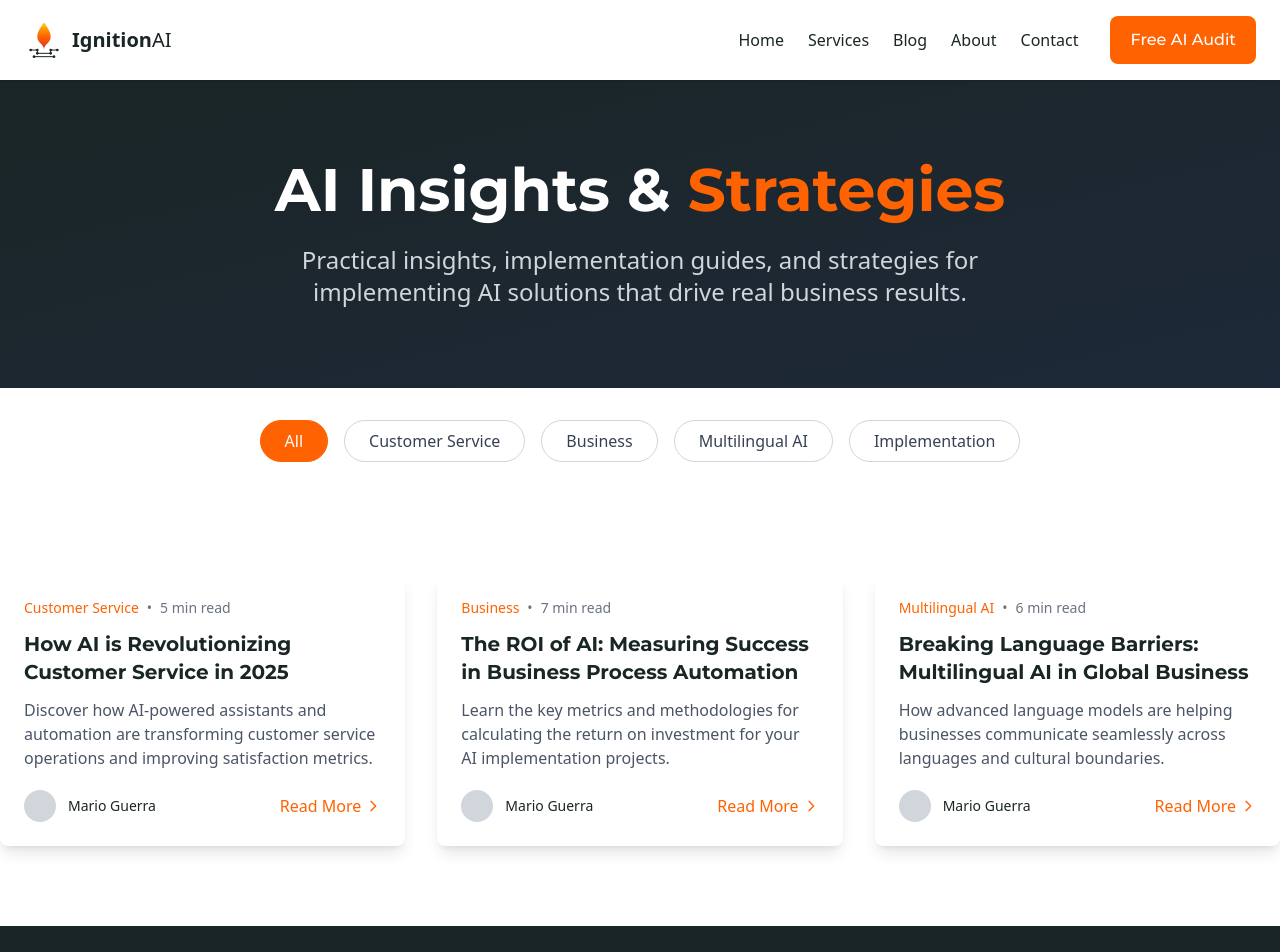
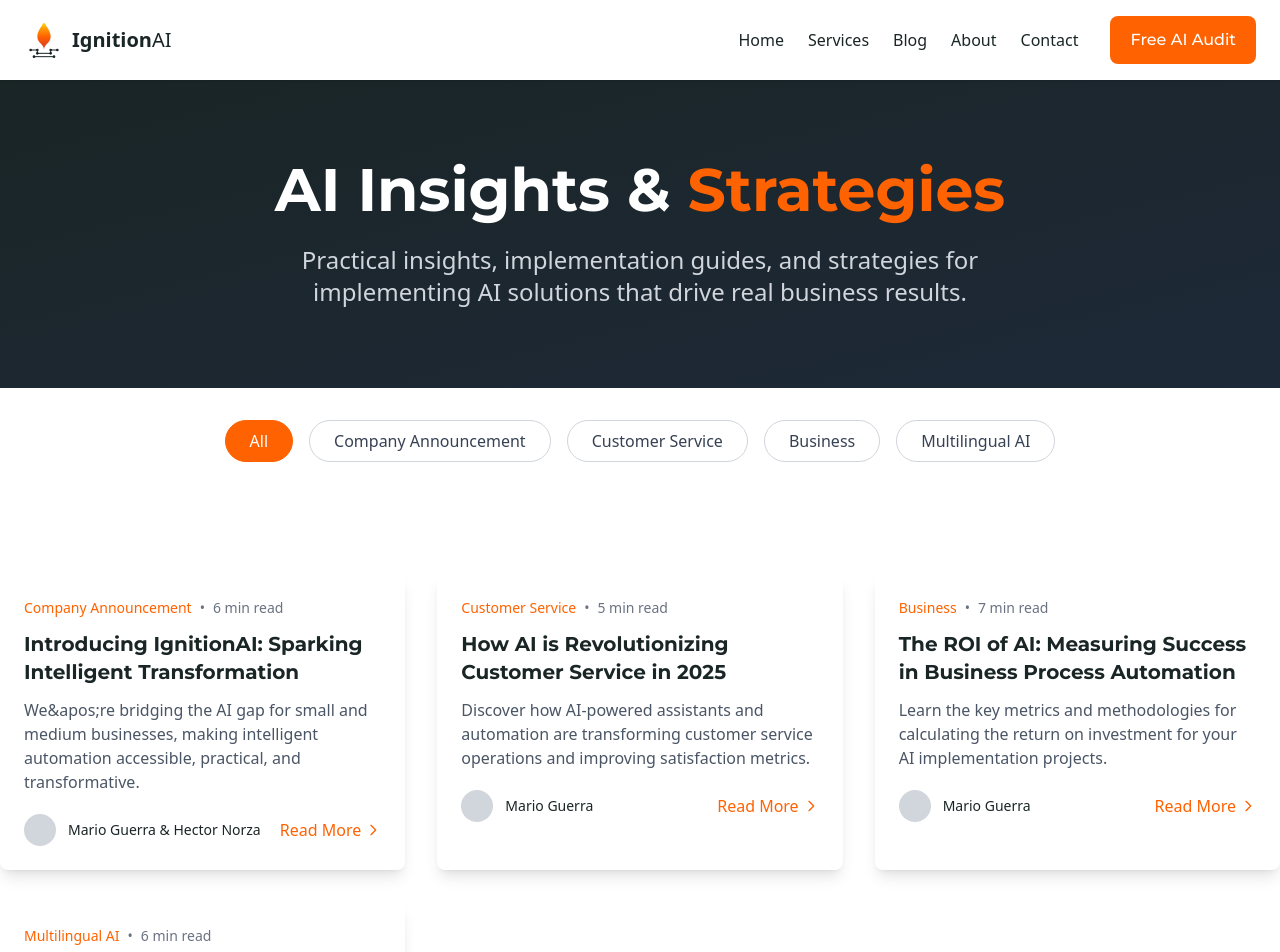
Before and after one commit to mario-guerra/ignitionai.xyz, a Next.js app: page /blog in a window 1280 px wide. Shown: the top 952 px of the page. Built offline with nearby package versions, Linux system fonts and the light colour scheme.

Commit message:
announcement blog post

```diff
--- a/src/app/blog/page.tsx
+++ b/src/app/blog/page.tsx
@@ -2,52 +2,53 @@
 
 import Link from 'next/link';
 import { motion } from 'framer-motion';
-import { useEffect, useState } from 'react';
+import { useEffect, useState, useCallback } from 'react';
+import { blogPostsMetadata, BlogPostMetadata } from '@/lib/blog/metadata';
+
+const getAllBlogPosts = (): BlogPostMetadata[] => {
+  const posts = Object.values(blogPostsMetadata);
+  return posts.sort((a, b) => new Date(b.publishDate).getTime() - new Date(a.publishDate).getTime());
+};
+
+const getAllCategories = (): string[] => {
+  const posts = getAllBlogPosts();
+  const categories = ['All', ...new Set(posts.map(post => post.category))];
+  return categories;
+};
+
+const getBlogPostsByCategory = (category: string): BlogPostMetadata[] => {
+  const posts = getAllBlogPosts();
+
+  if (category === 'All') {
+    return posts;
+  }
+
+  return posts.filter(post => post.category === category);
+};
 
 const BlogPage = () => {
   const [isMounted, setIsMounted] = useState(false);
+  const [selectedCategory, setSelectedCategory] = useState('All');
+  const [blogPosts, setBlogPosts] = useState<BlogPostMetadata[]>([]);
+  const [categories, setCategories] = useState<string[]>([]);
+
+  const fetchBlogPosts = useCallback((category: string = 'All') => {
+    const posts = getBlogPostsByCategory(category);
+    const cats = getAllCategories();
+    setBlogPosts(posts);
+    setCategories(cats);
+  }, []);
 
   useEffect(() => {
     setIsMounted(true);
-  }, []);
+    fetchBlogPosts();
+  }, [fetchBlogPosts]);
 
-  const blogPosts = [
-    {
-      id: 1,
-      title: 'How AI is Revolutionizing Customer Service in 2025',
-      excerpt: 'Discover how AI-powered assistants and automation are transforming customer service operations and improving satisfaction metrics.',
-      image: '/images/blog/customer-service-ai.jpg',
-      publishDate: '2025-07-15', // Internal use only
-      author: 'Mario Guerra',
-      category: 'Customer Service',
-      slug: 'how-ai-is-revolutionizing-customer-service-2025',
-      readTime: '5 min read'
-    },
-    {
-      id: 2,
-      title: 'The ROI of AI: Measuring Success in Business Process Automation',
-      excerpt: 'Learn the key metrics and methodologies for calculating the return on investment for your AI implementation projects.',
-      image: '/images/blog/roi-ai-measurement.jpg',
-      publishDate: '2025-06-22', // Internal use only
-      author: 'Mario Guerra',
-      category: 'Business',
-      slug: 'roi-ai-measuring-success-business-process-automation',
-      readTime: '7 min read'
-    },
-    {
-      id: 3,
-      title: 'Breaking Language Barriers: Multilingual AI in Global Business',
-      excerpt: 'How advanced language models are helping businesses communicate seamlessly across languages and cultural boundaries.',
-      image: '/images/blog/multilingual-ai.jpg',
-      publishDate: '2025-05-08', // Internal use only
-      author: 'Mario Guerra',
-      category: 'Multilingual AI',
-      slug: 'breaking-language-barriers-multilingual-ai-global-business',
-      readTime: '6 min read'
+  useEffect(() => {
+    if (isMounted) {
+      fetchBlogPosts(selectedCategory);
     }
-  ];
-
-  const categories = ['All', 'Customer Service', 'Business', 'Multilingual AI', 'Implementation'];
+  }, [selectedCategory, isMounted, fetchBlogPosts]);
 
   return (
     <main className="bg-white">
@@ -87,8 +88,9 @@ const BlogPage = () => {
             {categories.map((category, index) => (
               <button
                 key={index}
+                onClick={() => setSelectedCategory(category)}
                 className={`px-6 py-2 rounded-full border transition-colors ${
-                  index === 0
+                  category === selectedCategory
                     ? 'bg-ignition-orange text-white border-ignition-orange'
                     : 'bg-white text-gray-700 border-gray-300 hover:border-ignition-orange hover:text-ignition-orange'
                 }`}
@@ -103,6 +105,11 @@ const BlogPage = () => {
       {/* Blog Posts Grid */}
       <section className="py-20">
         <div className="container mx-auto">
+          {blogPosts.length === 0 ? (
+            <div className="text-center">
+              <p className="text-gray-600 text-lg">No blog posts found for this category.</p>
+            </div>
+          ) : (
             <div className="grid grid-cols-1 md:grid-cols-2 lg:grid-cols-3 gap-8">
               {blogPosts.map((post) => (
                 <article
@@ -152,6 +159,7 @@ const BlogPage = () => {
               </article>
             ))}
             </div>
+          )}
         </div>
       </section>
 
--- /dev/null
+++ b/src/lib/blog/index.ts
@@ -0,0 +1,2 @@
+export * from './metadata';
+export * from './utils';
--- /dev/null
+++ b/src/lib/blog/metadata.ts
@@ -0,0 +1,59 @@
+export interface BlogPostMetadata {
+  id: string;
+  title: string;
+  excerpt: string;
+  publishDate: string;
+  author: string;
+  category: string;
+  slug: string;
+  readTime: string;
+  image?: string;
+}
+
+// Blog post metadata registry
+export const blogPostsMetadata: Record<string, BlogPostMetadata> = {
+  'introducing-ignitionai-sparking-intelligent-transformation': {
+    id: 'introducing-ignitionai-sparking-intelligent-transformation',
+    title: 'Introducing IgnitionAI: Sparking Intelligent Transformation',
+    excerpt: 'We&apos;re bridging the AI gap for small and medium businesses, making intelligent automation accessible, practical, and transformative.',
+    publishDate: '2025-08-25',
+    author: 'Mario Guerra & Hector Norza',
+    category: 'Company Announcement',
+    slug: 'introducing-ignitionai-sparking-intelligent-transformation',
+    readTime: '6 min read',
+    image: '/images/blog/ignitionai-announcement.jpg'
+  },
+  'how-ai-is-revolutionizing-customer-service-2025': {
+    id: 'how-ai-is-revolutionizing-customer-service-2025',
+    title: 'How AI is Revolutionizing Customer Service in 2025',
+    excerpt: 'Discover how AI-powered assistants and automation are transforming customer service operations and improving satisfaction metrics.',
+    publishDate: '2025-07-15',
+    author: 'Mario Guerra',
+    category: 'Customer Service',
+    slug: 'how-ai-is-revolutionizing-customer-service-2025',
+    readTime: '5 min read',
+    image: '/images/blog/customer-service-ai.jpg'
+  },
+  'roi-ai-measuring-success-business-process-automation': {
+    id: 'roi-ai-measuring-success-business-process-automation',
+    title: 'The ROI of AI: Measuring Success in Business Process Automation',
+    excerpt: 'Learn the key metrics and methodologies for calculating the return on investment for your AI implementation projects.',
+    publishDate: '2025-06-22',
+    author: 'Mario Guerra',
+    category: 'Business',
+    slug: 'roi-ai-measuring-success-business-process-automation',
+    readTime: '7 min read',
+    image: '/images/blog/roi-ai-measurement.jpg'
+  },
+  'breaking-language-barriers-multilingual-ai-global-business': {
+    id: 'breaking-language-barriers-multilingual-ai-global-business',
+    title: 'Breaking Language Barriers: Multilingual AI in Global Business',
+    excerpt: 'How advanced language models are helping businesses communicate seamlessly across languages and cultural boundaries.',
+    publishDate: '2025-05-08',
+    author: 'Mario Guerra',
+    category: 'Multilingual AI',
+    slug: 'breaking-language-barriers-multilingual-ai-global-business',
+    readTime: '6 min read',
+    image: '/images/blog/multilingual-ai.jpg'
+  }
+};
--- /dev/null
+++ b/src/lib/blog/template.ts
@@ -0,0 +1,22 @@
+// Helper utility to generate blog post metadata entry
+// Copy this template when creating a new blog post
+
+export const newBlogPostTemplate = {
+  'your-blog-post-slug': {
+    id: 'your-blog-post-slug',
+    title: 'Your Blog Post Title',
+    excerpt: 'A brief description of your blog post that will appear in the listing.',
+    publishDate: '2025-MM-DD', // Use YYYY-MM-DD format
+    author: 'Author Name',
+    category: 'Category Name', // Will automatically appear in the category filter
+    slug: 'your-blog-post-slug', // Should match the folder name
+    readTime: 'X min read',
+    image: '/images/blog/your-image.jpg' // Optional
+  }
+};
+
+// Instructions for adding a new blog post:
+// 1. Create a new folder in /src/app/blog/ with your slug name
+// 2. Add a page.tsx file in that folder with your blog content
+// 3. Add a metadata entry in /src/lib/blog/metadata.ts using the template above
+// 4. The blog will automatically appear on the blog listing page!
--- /dev/null
+++ b/src/lib/blog/utils.ts
@@ -0,0 +1,51 @@
+import fs from 'fs';
+import path from 'path';
+import { BlogPostMetadata, blogPostsMetadata } from './metadata';
+
+export function getAllBlogPosts(): BlogPostMetadata[] {
+  try {
+    // Get all blog post directories
+    const blogDir = path.join(process.cwd(), 'src/app/blog');
+    const entries = fs.readdirSync(blogDir, { withFileTypes: true });
+
+    // Filter for directories that contain page.tsx (actual blog posts)
+    const blogPostDirs = entries
+      .filter(entry => entry.isDirectory())
+      .map(entry => entry.name)
+      .filter(dirName => {
+        const pagePath = path.join(blogDir, dirName, 'page.tsx');
+        return fs.existsSync(pagePath);
+      });
+
+    // Get metadata for each blog post
+    const blogPosts = blogPostDirs
+      .map(slug => blogPostsMetadata[slug])
+      .filter(Boolean) // Remove any undefined entries
+      .sort((a, b) => new Date(b.publishDate).getTime() - new Date(a.publishDate).getTime()); // Sort by date, newest first
+
+    return blogPosts;
+  } catch (error) {
+    console.error('Error reading blog posts:', error);
+    return [];
+  }
+}
+
+export function getBlogPostBySlug(slug: string): BlogPostMetadata | null {
+  return blogPostsMetadata[slug] || null;
+}
+
+export function getAllCategories(): string[] {
+  const posts = getAllBlogPosts();
+  const categories = ['All', ...new Set(posts.map(post => post.category))];
+  return categories;
+}
+
+export function getBlogPostsByCategory(category: string): BlogPostMetadata[] {
+  const posts = getAllBlogPosts();
+
+  if (category === 'All') {
+    return posts;
+  }
+
+  return posts.filter(post => post.category === category);
+}
```
Also changed, not shown: src/app/blog/introducing-ignitionai-sparking-intelligent-transformation/page.tsx (+46 -28 lines). Lines whose indentation alone changed are shown as unchanged.
